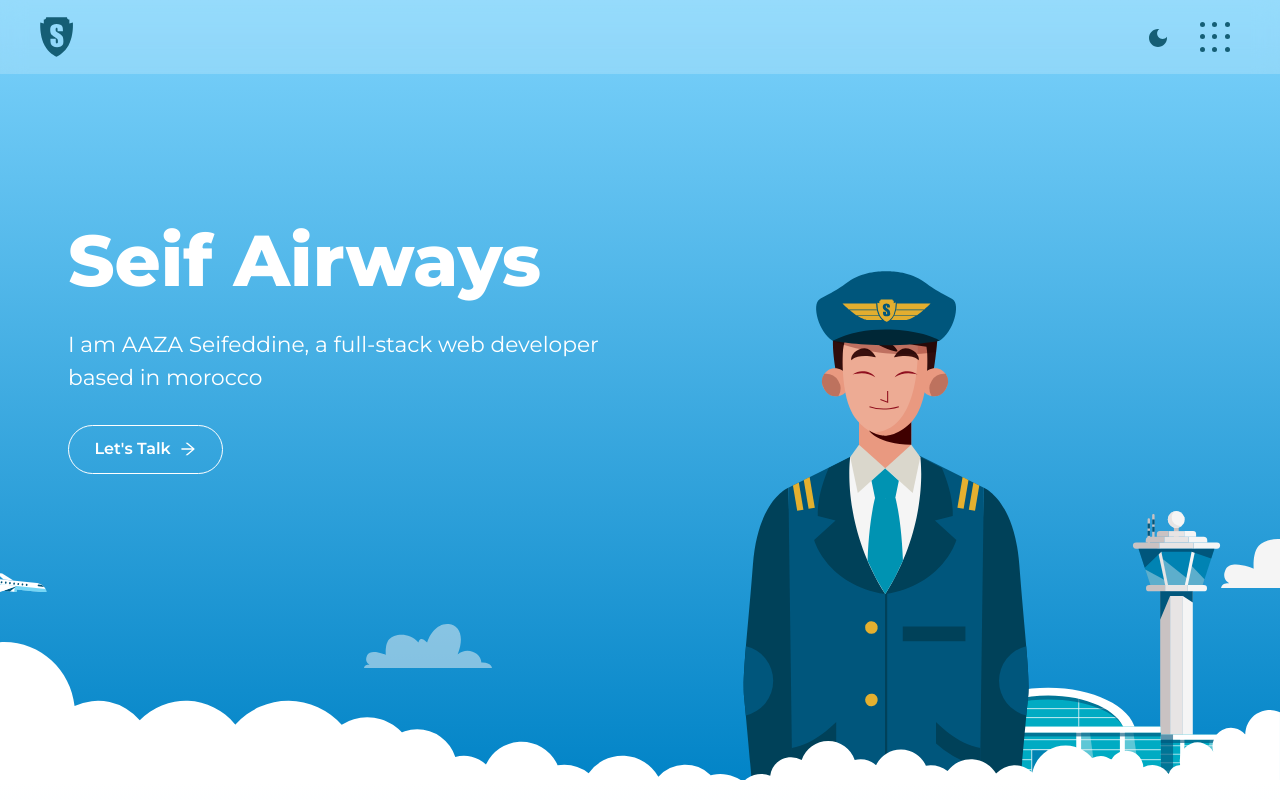
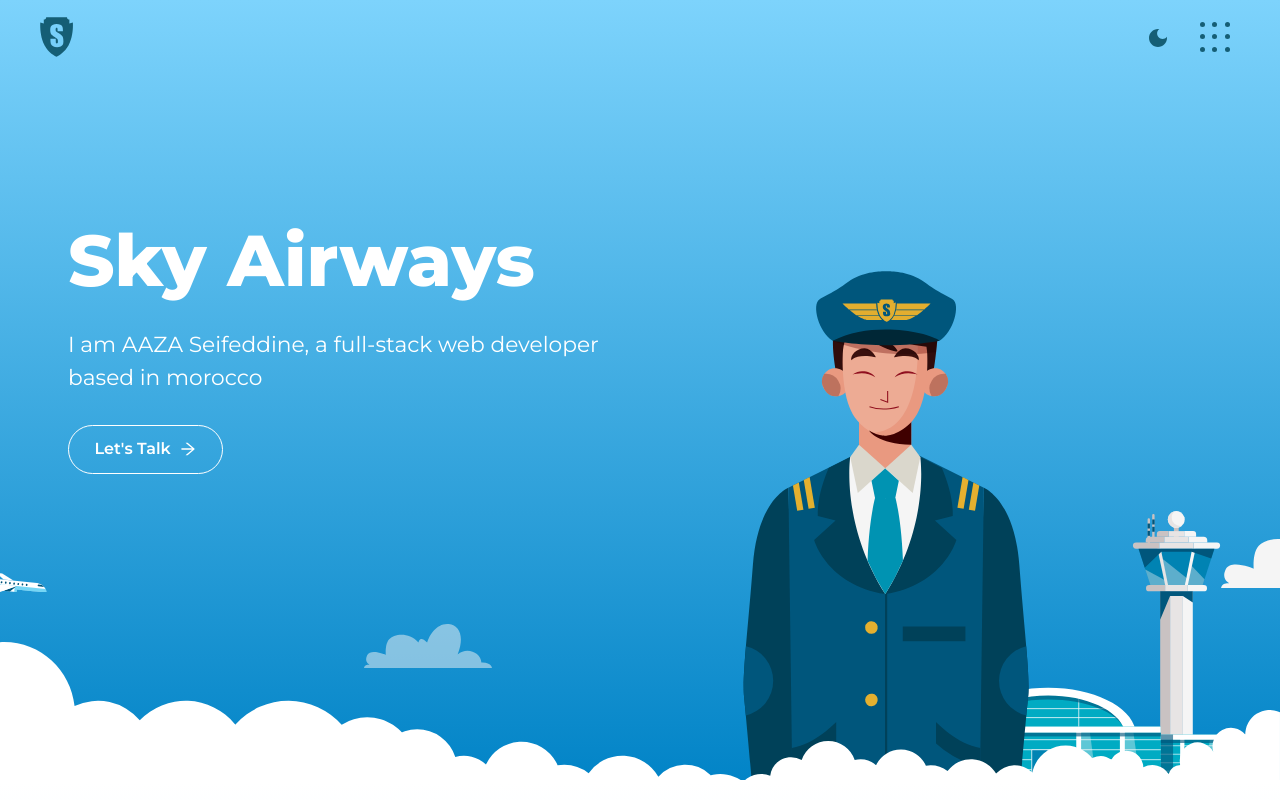
Before and after one commit to seifaaza/Landing_page_template, a React (Vite) app: page / in a window 1280 px wide. Shown: the top 800 px of the page. Built offline with nearby package versions, Linux system fonts and the light colour scheme.

Commit message:
update navbar

```diff
--- a/index.html
+++ b/index.html
@@ -8,7 +8,7 @@
     <meta name="description" content="My portfolio" />
     <link rel="icon" type="image/svg+xml" href="/assets/logo1.svg" />
     <meta name="viewport" content="width=device-width, initial-scale=1.0" />
-    <title>Seif Airways</title>
+    <title>Sky Airways</title>
   </head>
   <body>
     <div id="root" style="overflow: hidden"></div>
--- a/src/contact/Contact.jsx
+++ b/src/contact/Contact.jsx
@@ -4,7 +4,7 @@ export default function Contact() {
   return (
     <div
       id="contact"
-      className=" bg-gradient-to-b to-sky-200 from-sky-100 dark:to-slate-800 dark:from-slate-900 flex flex-col py-4 tablet:py-14"
+      className="bg-gradient-to-b from-sky-100 to-white dark:from-slate-950 dark:to-slate-800 flex flex-col py-4 tablet:py-14"
     >
       <div className="p-3  main-container flex flex-col gap-8 tablet:gap-10 laptop:gap-16 justify-center items-center">
         <h1
--- a/src/footer/Footer.jsx
+++ b/src/footer/Footer.jsx
@@ -1,6 +1,6 @@
 export default function Footer() {
   return (
-    <div className=" bg-gradient-to-b from-sky-200 to-sky-100 dark:to-slate-900 dark:from-slate-800 flex flex-col py-8 tablet:py-20">
+    <div className="bg-white dark:bg-slate-800 flex flex-col py-8 tablet:py-20">
       <div className="p-3  main-container flex flex-col gap-8 tablet:gap-10 laptop:gap-16 justify-center items-center">
         <div className="flex flex-col tablet:flex-row justify-around w-full items-center gap-8">
           <div className="flex flex-col justify-center gap-2 items-center">
--- a/src/header/HeaderContent.jsx
+++ b/src/header/HeaderContent.jsx
@@ -9,7 +9,7 @@ export default function HeaderContent() {
   return (
     <div className="absolute w-9/12 left-2/4 top-32 tablet:top-40 laptop:items-start laptop:text-start laptop:w-6/12 laptop:top-56 laptop:left-10 desktop:w-6/12 -translate-x-2/4 laptop:translate-x-0 flex flex-col items-center text-center gap-5 tablet:gap-6 laptop:gap-8">
       <h1 className="font-bold font-title text-white text-5xl tablet:text-6xl laptop:text-7xl desktop:text-8xl">
-        Seif Airways
+        Sky Airways
       </h1>
       <p className=" font-medium text-small-heading laptop:max-w-xl font-main text-white dark:text-slate-300 ">
         I am AAZA Seifeddine, a full-stack web developer based in morocco
--- a/src/navbar/Navbar.jsx
+++ b/src/navbar/Navbar.jsx
@@ -6,15 +6,21 @@ import { useState } from "react";
 import { ArrowRightOutlined } from "@ant-design/icons";
 
 export default function Navbar() {
-  const [showCTA, setShowCTA] = useState(false);
   const store = mainStore();
 
   let menuRef = useRef();
 
+  const [showCTA, setShowCTA] = useState(false);
   const show = () => {
     window.scrollY >= 600 ? setShowCTA(true) : setShowCTA(false);
   };
   window.addEventListener("scroll", show);
+
+  const [navColor, setNavColor] = useState("transparent");
+  const navColorize = () => {
+    window.scrollY > 0 ? setNavColor("colorized") : setNavColor("transparent");
+  };
+  window.addEventListener("scroll", navColorize);
 
   useEffect(() => {
     if (store.theme === "dark") {
@@ -39,9 +45,14 @@ export default function Navbar() {
   return (
     <div
       ref={menuRef}
-      className={`          ${
+      className={`${
         store.navOpen ? " shadow-lg duration-200" : ""
-      } w-full fixed z-50 top-0 left-0 backdrop-blur-md bg-white/20 dark:bg-white/5 `}
+      } w-full fixed z-50 top-0 left-0
+        ${
+          navColor == "transparent" && !store.navOpen
+            ? "bg-transparent"
+            : "bg-sky-300 dark:bg-slate-900 duration-200"
+        }`}
     >
       <ul className=" main-container p-3 flex justify-between items-center ">
         <li>
```
Also changed, not shown: 1 other file (tests, documents, lock files or other folders).
